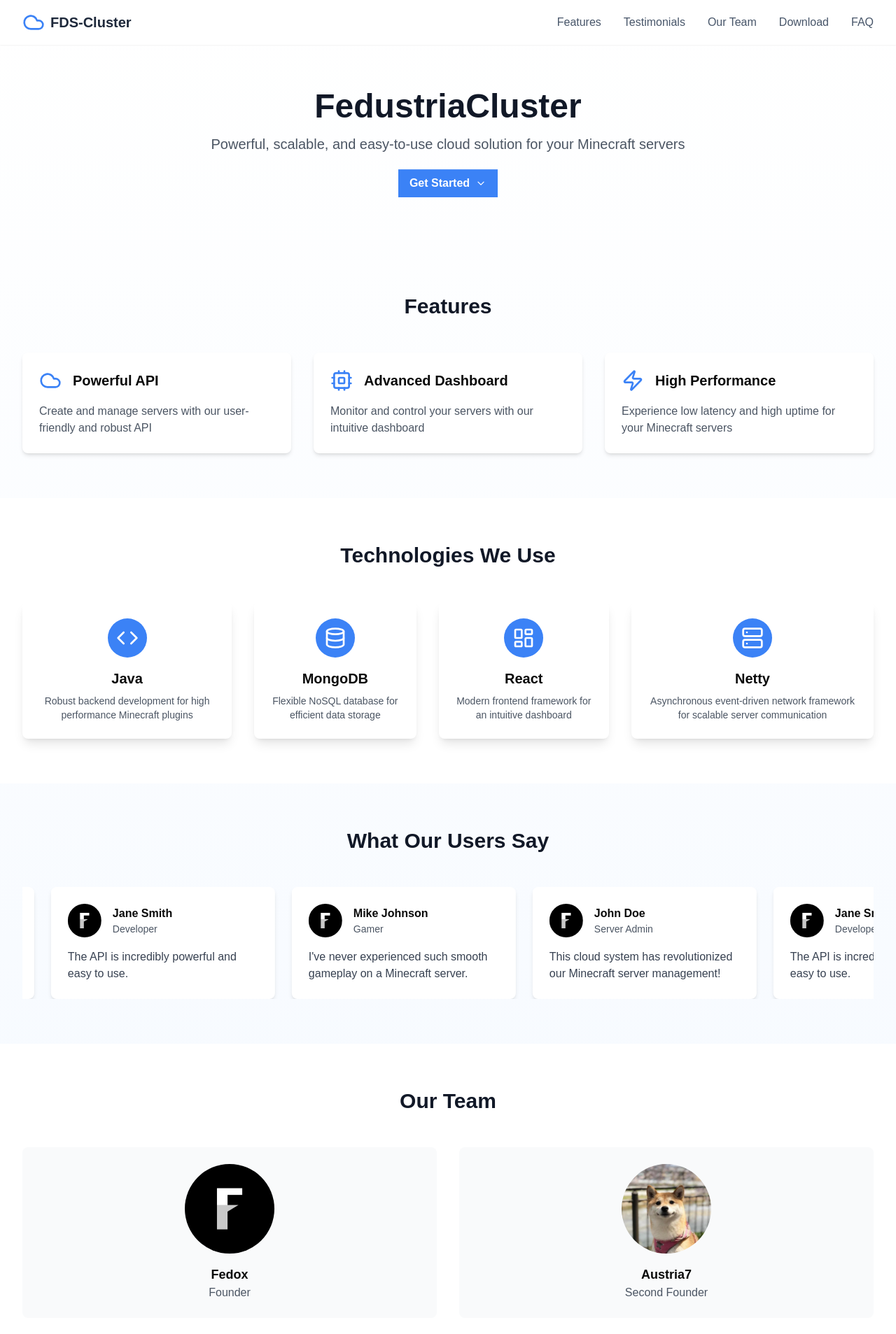
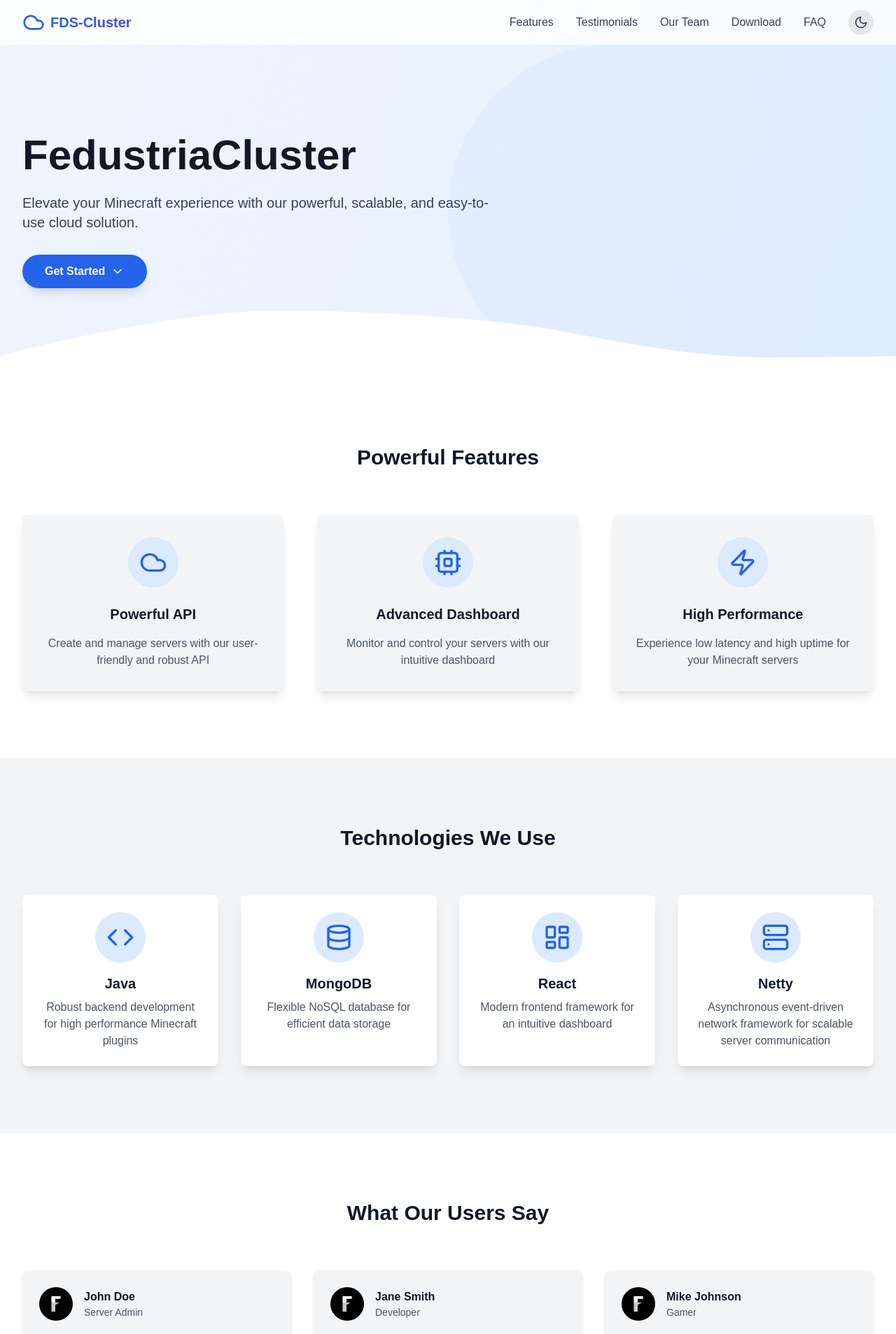
Before and after one commit to Fedox-die-Ente/fds-cluster, a Next.js app in the folder fdscluster-frontend/: page / in a window 1280 px wide. Shown: the top 1907 px of the page at 70% size. Built offline with nearby package versions, Linux system fonts and the light colour scheme.

Commit message:
chore: changes on the layout/dashboard

```diff
--- /dev/null
+++ b/fdscluster-frontend/app/dashboard/test/page.tsx
@@ -0,0 +1,5 @@
+import React from "react";
+
+export default function Page() {
+	return <div className={"text-white font-bold"}>Page</div>;
+}
--- a/fdscluster-frontend/app/page.tsx
+++ b/fdscluster-frontend/app/page.tsx
@@ -1,151 +1,254 @@
-'use client'
+"use client";
 
-import {motion} from 'framer-motion'
-import {ChevronDown, Cloud, Code, Cpu, Database, LayoutDashboard, Server, Zap} from 'lucide-react'
-import DownloadSection from "@/components/fdscluster/download-section"
-import Footer from "@/components/fdscluster/footer"
-import Image from "next/image"
+import { useEffect, useState } from "react";
+import { motion } from "framer-motion";
+import {
+	ChevronDown,
+	Cloud,
+	Code,
+	Cpu,
+	Database,
+	LayoutDashboard,
+	Moon,
+	Server,
+	Sun,
+	Zap
+} from "lucide-react";
+import DownloadSection from "@/components/fdscluster/download-section";
+import Footer from "@/components/fdscluster/footer";
+import Image from "next/image";
 
 const technologies = [
-	{name: 'Java', icon: Code, description: 'Robust backend development for high performance Minecraft plugins'},
-	{name: 'MongoDB', icon: Database, description: 'Flexible NoSQL database for efficient data storage'},
-	{name: 'React', icon: LayoutDashboard, description: 'Modern frontend framework for an intuitive dashboard'},
 	{
-		name: 'Netty',
+		name: "Java",
+		icon: Code,
+		description: "Robust backend development for high performance Minecraft plugins"
+	},
+	{
+		name: "MongoDB",
+		icon: Database,
+		description: "Flexible NoSQL database for efficient data storage"
+	},
+	{
+		name: "React",
+		icon: LayoutDashboard,
+		description: "Modern frontend framework for an intuitive dashboard"
+	},
+	{
+		name: "Netty",
 		icon: Server,
-		description: 'Asynchronous event-driven network framework for scalable server communication'
-	},
-]
+		description: "Asynchronous event-driven network framework for scalable server communication"
+	}
+];
 
 const testimonials = [
 	{
-		name: 'John Doe',
-		role: 'Server Admin',
-		avatar: '/staff/fedox.png',
-		review: 'This cloud system has revolutionized our Minecraft server management!'
+		name: "John Doe",
+		role: "Server Admin",
+		avatar: "/staff/fedox.png",
+		review: "This cloud system has revolutionized our Minecraft server management!"
 	},
 	{
-		name: 'Jane Smith',
-		role: 'Developer',
-		avatar: '/staff/fedox.png',
-		review: 'The API is incredibly powerful and easy to use.'
+		name: "Jane Smith",
+		role: "Developer",
+		avatar: "/staff/fedox.png",
+		review: "The API is incredibly powerful and easy to use."
 	},
 	{
-		name: 'Mike Johnson',
-		role: 'Gamer',
-		avatar: '/staff/fedox.png',
-		review: 'I\'ve never experienced such smooth gameplay on a Minecraft server.'
-	},
-]
+		name: "Mike Johnson",
+		role: "Gamer",
+		avatar: "/staff/fedox.png",
+		review: "I've never experienced such smooth gameplay on a Minecraft server."
+	}
+];
 
 const faqs = [
 	{
-		question: 'What is a Minecraft cloud system?',
-		answer: 'A Minecraft cloud system is a platform that allows you to easily manage and scale Minecraft servers in the cloud.'
+		question: "What is a Minecraft cloud system?",
+		answer: "A Minecraft cloud system is a platform that allows you to easily manage and scale Minecraft servers in the cloud."
 	},
 	{
-		question: 'How does it improve performance?',
-		answer: 'It just does.'
+		question: "How does it improve performance?",
+		answer: "It optimizes resource allocation, provides load balancing, and utilizes high-performance hardware to ensure smooth gameplay."
 	},
 	{
-		question: 'Is it easy to set up?',
-		answer: 'Yes! Our user-friendly dashboard and powerful API make it simple to get started and manage your Minecraft servers.'
-	},
-]
+		question: "Is it easy to set up?",
+		answer: "Yes! Our user-friendly dashboard and powerful API make it simple to get started and manage your Minecraft servers."
+	}
+];
 
 const teamMembers = [
-	{name: 'Fedox', role: 'Founder', avatar: '/staff/fedox.png'},
-	{name: 'Austria7', role: 'Second Founder', avatar: '/staff/austria7.png'},
-]
+	{ name: "Fedox", role: "Founder", avatar: "/staff/fedox.png" },
+	{ name: "Austria7", role: "Second Founder", avatar: "/staff/austria7.png" }
+];
 
-export default function LandingPage() {
+export default function ModernLandingPage() {
+	const [darkMode, setDarkMode] = useState(false);
+
+	useEffect(() => {
+		const isDarkMode = localStorage.getItem("darkMode") === "true";
+		setDarkMode(isDarkMode);
+	}, []);
+
+	useEffect(() => {
+		document.documentElement.classList.toggle("dark", darkMode);
+		localStorage.setItem("darkMode", darkMode.toString());
+	}, [darkMode]);
+
+	const toggleDarkMode = () => setDarkMode(!darkMode);
+
 	return (
-		<div
-			className={`min-h-screen bg-gradient-to-b from-white to-blue-50 dark:from-gray-800 dark:to-gray-700`}>
-			<nav className="bg-white dark:bg-gray-800 shadow-sm sticky top-0 z-50 transition-colors duration-300">
+		<div className={`min-h-screen ${darkMode ? "dark" : ""}`}>
+			<div className="bg-gradient-to-br from-blue-50 to-indigo-100 dark:from-gray-900 dark:to-indigo-900 transition-colors duration-300">
+				<nav className="bg-white/80 dark:bg-gray-900/80 backdrop-blur-md sticky top-0 z-50 transition-colors duration-300">
 					<div className="max-w-7xl mx-auto px-4 sm:px-6 lg:px-8">
 						<div className="flex justify-between h-16">
 							<div className="flex items-center">
-							<Cloud className="h-8 w-8 text-blue-500 dark:text-blue-400"/>
-							<span className="ml-2 text-xl font-bold text-slate-800 dark:text-white">FDS-Cluster</span>
+								<Cloud className="h-8 w-8 text-blue-600 dark:text-blue-400" />
+								<span className="ml-2 text-xl font-bold bg-clip-text text-transparent bg-gradient-to-r from-blue-600 to-indigo-600 dark:from-blue-400 dark:to-indigo-400">
+									FDS-Cluster
+								</span>
 							</div>
 							<div className="hidden sm:flex sm:space-x-8 items-center">
-							{['Features', 'Testimonials', 'Our Team', 'Download', 'FAQ'].map((item) => (
-								<a key={item} href={`#${item.toLowerCase().replace(' ', '-')}`}
-								   className="text-slate-600 dark:text-slate-300 hover:text-blue-500 dark:hover:text-blue-400 transition-colors duration-300">
+								{["Features", "Testimonials", "Our Team", "Download", "FAQ"].map(
+									item => (
+										<a
+											key={item}
+											href={`#${item.toLowerCase().replace(" ", "-")}`}
+											className="text-gray-700 dark:text-gray-300 hover:text-blue-600 dark:hover:text-blue-400 transition-colors duration-300"
+										>
 											{item}
 										</a>
-							))}
-
+									)
+								)}
+								<button
+									onClick={toggleDarkMode}
+									className="p-2 rounded-full bg-gray-200 dark:bg-gray-700 transition-colors duration-300"
+								>
+									{darkMode ? (
+										<Sun className="h-5 w-5 text-yellow-500" />
+									) : (
+										<Moon className="h-5 w-5 text-gray-700" />
+									)}
+								</button>
 							</div>
 						</div>
 					</div>
 				</nav>
 
-			<header className="max-w-7xl mx-auto px-4 sm:px-6 lg:px-8 py-16 text-center">
+				<header className="relative overflow-hidden">
+					<div className="max-w-7xl mx-auto px-4 sm:px-6 lg:px-8 py-24 md:py-32">
+						<div className="relative z-10">
 							<motion.h1
-					className="text-4xl sm:text-5xl font-bold text-gray-900 dark:text-white mb-4"
-					initial={{opacity: 0, y: -20}}
-					animate={{opacity: 1, y: 0}}
-					transition={{duration: 0.5}}
+								className="text-4xl sm:text-6xl font-bold text-gray-900 dark:text-white mb-6"
+								initial={{ opacity: 0, y: -20 }}
+								animate={{ opacity: 1, y: 0 }}
+								transition={{ duration: 0.5 }}
 							>
 								FedustriaCluster
 							</motion.h1>
 							<motion.p
-					className="text-xl text-gray-600 dark:text-gray-300 mb-8"
-					initial={{opacity: 0, y: -20}}
-					animate={{opacity: 1, y: 0}}
-					transition={{duration: 0.5, delay: 0.2}}
+								className="text-xl text-gray-700 dark:text-gray-300 mb-8 max-w-2xl"
+								initial={{ opacity: 0, y: -20 }}
+								animate={{ opacity: 1, y: 0 }}
+								transition={{ duration: 0.5, delay: 0.2 }}
 							>
-					Powerful, scalable, and easy-to-use cloud solution for your Minecraft servers
+								Elevate your Minecraft experience with our powerful, scalable, and
+								easy-to-use cloud solution.
 							</motion.p>
 							<motion.div
-					initial={{opacity: 0, y: -20}}
-					animate={{opacity: 1, y: 0}}
-					transition={{duration: 0.5, delay: 0.4}}
+								initial={{ opacity: 0, y: -20 }}
+								animate={{ opacity: 1, y: 0 }}
+								transition={{ duration: 0.5, delay: 0.4 }}
 							>
-					<a href="#download"
-					   className="bg-primary-light hover:bg-primary-dark/50 animate-bounce hover:animate-none dark:bg-primary-dark dark:hover:bg-primary-dark text-white font-bold py-2 px-4 inline-flex items-center">
+								<a
+									href="#download"
+									className="bg-blue-600 hover:bg-blue-700 dark:bg-blue-500 dark:hover:bg-blue-600 text-white font-bold py-3 px-8 rounded-full inline-flex items-center transition-colors duration-300 shadow-lg"
+								>
 									Get Started
-						<ChevronDown className="ml-2 h-4 w-4"/>
+									<ChevronDown className="ml-2 h-5 w-5" />
 								</a>
 							</motion.div>
+						</div>
+						<div className="absolute top-1/2 right-0 transform -translate-y-1/2 w-1/2 h-full">
+							<div className="w-full h-full bg-blue-200 dark:bg-blue-800 rounded-l-full opacity-20"></div>
+						</div>
+					</div>
+					<div className="absolute bottom-0 left-0 w-full overflow-hidden">
+						<svg
+							className="relative block w-full h-24 text-white dark:text-gray-900"
+							viewBox="0 0 1440 74"
+							preserveAspectRatio="none"
+						>
+							<path
+								d="M456.464 0.0433865C277.158 -1.70575 0 50.0141 0 50.0141V74H1440V50.0141C1440 50.0141 1320.4 51.7525 1243.09 51.7525C1099.33 51.7525 980.113 31.3925 875.176 19.4525C770.239 7.51258 581.212 0.0433865 456.464 0.0433865Z"
+								fill="currentColor"
+							></path>
+						</svg>
+					</div>
 				</header>
 
-			<section id="features" className="max-w-7xl mx-auto px-4 sm:px-6 lg:px-8 py-16">
-				<h2 className="text-3xl font-bold text-center text-gray-900 dark:text-white mb-12">Features</h2>
-				<div className="grid grid-cols-1 md:grid-cols-2 lg:grid-cols-3 gap-8">
-					<FeatureCard icon={<Cloud className="h-8 w-8 text-blue-500 dark:text-blue-400"/>}
+				<section
+					id="features"
+					className="bg-white dark:bg-gray-900 py-24 transition-colors duration-300"
+				>
+					<div className="max-w-7xl mx-auto px-4 sm:px-6 lg:px-8">
+						<h2 className="text-3xl font-bold text-center text-gray-900 dark:text-white mb-16">
+							Powerful Features
+						</h2>
+						<div className="grid grid-cols-1 md:grid-cols-3 gap-12">
+							<FeatureCard
+								icon={
+									<Cloud className="h-10 w-10 text-blue-600 dark:text-blue-400" />
+								}
 								title="Powerful API"
-								 description="Create and manage servers with our user-friendly and robust API"/>
-					<FeatureCard icon={<Cpu className="h-8 w-8 text-blue-500 dark:text-blue-400"/>}
+								description="Create and manage servers with our user-friendly and robust API"
+							/>
+							<FeatureCard
+								icon={
+									<Cpu className="h-10 w-10 text-blue-600 dark:text-blue-400" />
+								}
 								title="Advanced Dashboard"
-								 description="Monitor and control your servers with our intuitive dashboard"/>
-					<FeatureCard icon={<Zap className="h-8 w-8 text-blue-500 dark:text-blue-400"/>}
+								description="Monitor and control your servers with our intuitive dashboard"
+							/>
+							<FeatureCard
+								icon={
+									<Zap className="h-10 w-10 text-blue-600 dark:text-blue-400" />
+								}
 								title="High Performance"
-								 description="Experience low latency and high uptime for your Minecraft servers"/>
+								description="Experience low latency and high uptime for your Minecraft servers"
+							/>
+						</div>
 					</div>
 				</section>
 
-			<section id="technologies" className="bg-white dark:bg-gray-800 py-16">
+				<section
+					id="technologies"
+					className="bg-gray-100 dark:bg-gray-800 py-24 transition-colors duration-300"
+				>
 					<div className="max-w-7xl mx-auto px-4 sm:px-6 lg:px-8">
-					<h2 className="text-3xl font-bold text-center text-gray-900 dark:text-white mb-12">Technologies We
-						Use</h2>
-					<div className="flex justify-center items-center space-x-8">
+						<h2 className="text-3xl font-bold text-center text-gray-900 dark:text-white mb-16">
+							Technologies We Use
+						</h2>
+						<div className="grid grid-cols-1 sm:grid-cols-2 lg:grid-cols-4 gap-8">
 							{technologies.map((tech, index) => (
 								<motion.div
 									key={tech.name}
-								className="bg-white dark:bg-gray-900/10 p-6 rounded-lg shadow-lg hover:shadow-xl transition-shadow duration-300"
-								initial={{opacity: 0, y: 20}}
-								animate={{opacity: 1, y: 0}}
-								transition={{duration: 0.5, delay: index * 0.1}}
+									className="bg-white dark:bg-gray-700 p-6 rounded-lg shadow-lg hover:shadow-xl transition-shadow duration-300"
+									initial={{ opacity: 0, y: 20 }}
+									animate={{ opacity: 1, y: 0 }}
+									transition={{ duration: 0.5, delay: index * 0.1 }}
 								>
 									<div className="flex flex-col items-center text-center">
-									<div className="bg-primary-light dark:bg-primary-dark p-3 rounded-full mb-4">
-										<tech.icon className="h-8 w-8 text-white dark:text-blue-200"/>
+										<div className="bg-blue-100 dark:bg-blue-900 p-4 rounded-full mb-4">
+											<tech.icon className="h-10 w-10 text-blue-600 dark:text-blue-400" />
 										</div>
-									<h3 className="text-xl font-semibold mb-2 dark:text-white">{tech.name}</h3>
-									<p className="text-gray-600 dark:text-gray-300 text-sm">{tech.description}</p>
+										<h3 className="text-xl font-semibold mb-2 text-gray-900 dark:text-white">
+											{tech.name}
+										</h3>
+										<p className="text-gray-600 dark:text-gray-300">
+											{tech.description}
+										</p>
 									</div>
 								</motion.div>
 							))}
@@ -153,80 +256,107 @@ export default function LandingPage() {
 					</div>
 				</section>
 
-			<section id="testimonials" className="max-w-7xl mx-auto px-4 sm:px-6 lg:px-8 py-16">
-				<h2 className="text-3xl font-bold text-center text-gray-900 dark:text-white mb-12">What Our Users
-					Say</h2>
-				<div className="relative overflow-hidden">
+				<section
+					id="testimonials"
+					className="bg-white dark:bg-gray-900 py-24 transition-colors duration-300"
+				>
+					<div className="max-w-7xl mx-auto px-4 sm:px-6 lg:px-8">
+						<h2 className="text-3xl font-bold text-center text-gray-900 dark:text-white mb-16">
+							What Our Users Say
+						</h2>
+						<div className="grid grid-cols-1 md:grid-cols-3 gap-8">
+							{testimonials.map((testimonial, index) => (
 								<motion.div
-						className="flex space-x-6"
-						animate={{x: [0, -1000]}}
-						transition={{repeat: Infinity, duration: 20, ease: "linear"}}
+									key={index}
+									className="bg-gray-100 dark:bg-gray-800 p-6 rounded-lg shadow-md"
+									initial={{ opacity: 0, y: 20 }}
+									animate={{ opacity: 1, y: 0 }}
+									transition={{ duration: 0.5, delay: index * 0.1 }}
 								>
-						{testimonials.concat(testimonials).map((testimonial, index) => (
-							<div key={index}
-								 className="flex-shrink-0 w-80 bg-white dark:bg-gray-700/60 p-6 rounded-lg shadow-md">
 									<div className="flex items-center mb-4">
-									<Image src={testimonial.avatar} alt={testimonial.name} width={48} height={48}
-										   className="h-12 w-12 rounded-full mr-4"/>
+										<Image
+											src={testimonial.avatar}
+											alt={testimonial.name}
+											width={48}
+											height={48}
+											className="h-12 w-12 rounded-full mr-4"
+										/>
 										<div>
-										<h3 className="font-bold dark:text-white">{testimonial.name}</h3>
-										<p className="text-sm text-gray-600 dark:text-gray-300">{testimonial.role}</p>
+											<h3 className="font-bold text-gray-900 dark:text-white">
+												{testimonial.name}
+											</h3>
+											<p className="text-sm text-gray-600 dark:text-gray-400">
+												{testimonial.role}
+											</p>
 										</div>
 									</div>
-								<p className="text-gray-700 dark:text-gray-300">{testimonial.review}</p>
+									<p className="text-gray-700 dark:text-gray-300">
+										{testimonial.review}
+									</p>
+								</motion.div>
+							))}
 						</div>
-						))}
-					</motion.div>
 					</div>
 				</section>
 
-			<section id="team" className="bg-white dark:bg-gray-800 py-16">
+				<section
+					id="team"
+					className="bg-gray-100 dark:bg-gray-800 py-24 transition-colors duration-300"
+				>
 					<div className="max-w-7xl mx-auto px-4 sm:px-6 lg:px-8">
-					<h2 className="text-3xl font-bold text-center text-gray-900 dark:text-white mb-12">Our Team</h2>
-					<div
-						className={`grid grid-cols-1 sm:grid-cols-2 lg:grid-cols-${teamMembers.length >= 3 ? '4' : '2'}
-                        justify-center items-center gap-8`}
-					>
+						<h2 className="text-3xl font-bold text-center text-gray-900 dark:text-white mb-16">
+							Our Team
+						</h2>
+						<div className="grid grid-cols-1 sm:grid-cols-2 gap-12 justify-center items-center max-w-3xl mx-auto">
 							{teamMembers.map((member, index) => (
 								<motion.div
 									key={member.name}
-								className="bg-gray-50 dark:bg-gray-700/5 dark:shadow-2xl rounded-lg p-6 text-center"
-								initial={{opacity: 0, y: 20}}
-								animate={{opacity: 1, y: 0}}
-								transition={{duration: 0.5, delay: index * 0.1}}
+									className="bg-white dark:bg-gray-700 rounded-lg p-8 text-center shadow-lg"
+									initial={{ opacity: 0, y: 20 }}
+									animate={{ opacity: 1, y: 0 }}
+									transition={{ duration: 0.5, delay: index * 0.1 }}
 								>
 									<Image
 										src={member.avatar}
 										alt={member.name}
 										width={128}
 										height={128}
-									className="w-32 h-32 rounded-full mx-auto mb-4"
+										className="w-32 h-32 rounded-full mx-auto mb-6 border-4 border-blue-200 dark:border-blue-800"
 									/>
-								<h3 className="text-lg font-semibold dark:text-white">{member.name}</h3>
-								<p className="text-gray-600 dark:text-gray-300">{member.role}</p>
+									<h3 className="text-xl font-semibold text-gray-900 dark:text-white mb-2">
+										{member.name}
+									</h3>
+									<p className="text-blue-600 dark:text-blue-400">
+										{member.role}
+									</p>
 								</motion.div>
 							))}
 						</div>
 					</div>
 				</section>
 
+				<DownloadSection />
 
-			<DownloadSection/>
-
-			<section id="faq" className="bg-white dark:bg-gray-800 py-16">
+				<section
+					id="faq"
+					className="bg-white dark:bg-gray-900 py-24 transition-colors duration-300"
+				>
 					<div className="max-w-3xl mx-auto px-4 sm:px-6 lg:px-8">
-					<h2 className="text-3xl font-bold text-center text-gray-900 dark:text-white mb-12">Frequently Asked
-						Questions</h2>
+						<h2 className="text-3xl font-bold text-center text-gray-900 dark:text-white mb-16">
+							Frequently Asked Questions
+						</h2>
 						<div className="space-y-8">
 							{faqs.map((faq, index) => (
 								<motion.div
 									key={index}
-								className="bg-gray-50 dark:bg-gray-700/60 rounded-lg p-6"
-								initial={{opacity: 0, y: 20}}
-								animate={{opacity: 1, y: 0}}
-								transition={{duration: 0.5, delay: index * 0.1}}
+									className="bg-gray-100 dark:bg-gray-800 rounded-lg p-6 shadow-md"
+									initial={{ opacity: 0, y: 20 }}
+									animate={{ opacity: 1, y: 0 }}
+									transition={{ duration: 0.5, delay: index * 0.1 }}
 								>
-								<h3 className="text-lg font-semibold mb-2 dark:text-white">{faq.question}</h3>
+									<h3 className="text-lg font-semibold mb-2 text-gray-900 dark:text-white">
+										{faq.question}
+									</h3>
 									<p className="text-gray-700 dark:text-gray-300">{faq.answer}</p>
 								</motion.div>
 							))}
@@ -234,29 +364,32 @@ export default function LandingPage() {
 					</div>
 				</section>
 
-			<Footer/>
+				<Footer />
 			</div>
-	)
+		</div>
+	);
 }
 
 interface FeatureCardProps {
-	icon: JSX.Element
-	title: string
-	description: string
+	icon: JSX.Element;
+	title: string;
+	description: string;
 }
 
-function FeatureCard({icon, title, description}: FeatureCardProps) {
+function FeatureCard({ icon, title, description }: FeatureCardProps) {
 	return (
 		<motion.div
-			className="bg-white dark:bg-gray-800/75 p-6 rounded-lg shadow-md"
-			whileHover={{scale: 1.05}}
-			transition={{type: "spring", stiffness: 300}}
+			className="bg-gray-100 dark:bg-gray-800 p-8 rounded-lg shadow-lg"
+			whileHover={{ scale: 1.05 }}
+			transition={{ type: "spring", stiffness: 300 }}
 		>
-			<div className="flex items-center mb-4">
-				{icon}
-				<h3 className="ml-4 text-xl font-semibold dark:text-white">{title}</h3>
+			<div className="flex flex-col items-center text-center">
+				<div className="bg-blue-100 dark:bg-blue-900 p-4 rounded-full mb-6">{icon}</div>
+				<h3 className="text-xl font-semibold mb-4 text-gray-900 dark:text-white">
+					{title}
+				</h3>
+				<p className="text-gray-600 dark:text-gray-300">{description}</p>
 			</div>
-			<p className="text-gray-600 dark:text-gray-300">{description}</p>
 		</motion.div>
-	)
+	);
 }
--- a/fdscluster-frontend/package.json
+++ b/fdscluster-frontend/package.json
@@ -12,6 +12,7 @@
     "@radix-ui/react-label": "^2.1.0",
     "@radix-ui/react-radio-group": "^1.2.0",
     "@radix-ui/react-slot": "^1.1.0",
+    "axios": "^1.7.7",
     "class-variance-authority": "^0.7.0",
     "clsx": "^2.1.1",
     "framer-motion": "^11.9.0",
@@ -20,6 +21,7 @@
     "next-themes": "^0.3.0",
     "react": "^18",
     "react-dom": "^18",
+    "recharts": "^2.12.7",
     "tailwind-merge": "^2.5.2",
     "tailwindcss-animate": "^1.0.7"
   },
```
Also changed, not shown: fdscluster-frontend/app/dashboard/layout.tsx (added, +164 -0 lines), fdscluster-frontend/app/setup/page.tsx (+30 -34 lines), 1 other file (tests, documents, lock files or other folders). Lines whose indentation alone changed are shown as unchanged.
